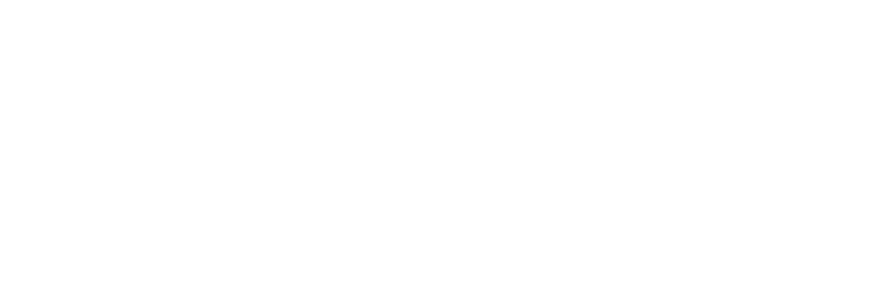
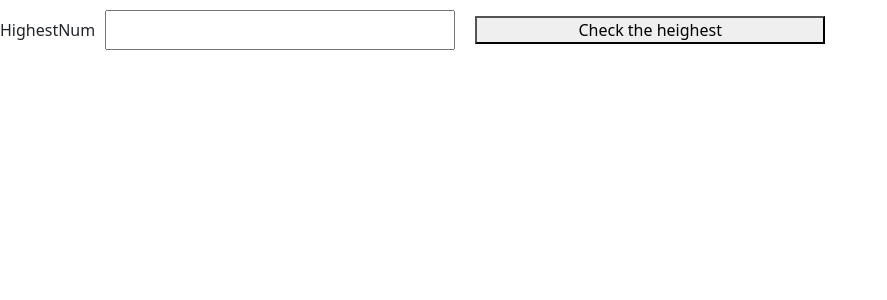
Before and after one commit to ravana09/gtSoftwareAcaedmy, a React (Create React App) app: page /HighestNum in a window 1280 px wide. Before the commit this address had no page. Shown: the top 300 px of the page, without its empty margins (0-887 px from the left). Built offline with nearby package versions, Linux system fonts and the light colour scheme.

Commit message:
"Added HighestNum component and route, modified ArrayObj component, and updated CountWords component"

```diff
--- a/src/App.js
+++ b/src/App.js
@@ -91,6 +91,7 @@
 import SumOfDigits from "./practice/test/SumOfDigits";
 import RemoveDuplicate from "./practice/test/RemoveDuplicate";
 import PrimenNumberRange from "./practice/test/PrimenNumberRange";
+import HighestNum from "./practice/Task/ArrayObj/HighestNum";
 
 function App() {
   return (
@@ -190,6 +191,7 @@
           <Route path="/SumOfDigits" element={<SumOfDigits/>} />
           <Route path="/RemoveDuplicate" element={<RemoveDuplicate/>} />
           <Route path="/PrimenNumberRange" element={<PrimenNumberRange/>} />
+          <Route path="/HighestNum" element={<HighestNum/>} />
 
 
 
--- a/src/Components/ArrayObj.js
+++ b/src/Components/ArrayObj.js
@@ -20,8 +20,10 @@
     console.log(arr.sort())
     console.log(b.sort())
     console.log(b.sort())
+    console.log(arr)
     console.log(arr.slice(0,3))
     console.log(arr.toString())
+    console.log(arr)
     console.log(arr.splice(1,2))
     console.log(arr)
     console.log(arr.splice(1,2,23,45))
--- /dev/null
+++ b/src/practice/Task/ArrayObj/HighestNum.js
@@ -0,0 +1,51 @@
+import React, { useState } from "react";
+
+function HighestNum() {
+  let [data, setdata] = useState(0);
+  let [result, setresult] = useState();
+
+  function calculateHighest() {
+    // let givenData=[1,9,23,35,46,8];
+    // console.log(typeof(givenData))
+
+    // let final=givenData.sort()
+    // console.log(givenData.sort((a,b) => a-b))
+
+    let givenData = data.split(",");
+    givenData = givenData.map((givenData) => parseInt(givenData));
+    console.log(givenData);
+    let final = givenData.sort((a, b) => a - b);
+    let indexValue = final.length - 1;
+    setresult(
+      <div>
+        <p>
+          The largest number is
+          <span>
+            <h1>{final.at(indexValue)}</h1>
+          </span>
+        </p>
+      </div>
+    );
+  }
+  return (
+    <div>
+      HighestNum
+      <input
+        type="text"
+        onChange={(e) => {
+          setdata(e.target.value);
+        }}
+      />
+      <button
+        onClick={() => {
+          calculateHighest();
+        }}
+      >
+        Check the heighest
+      </button>
+      {result}
+    </div>
+  );
+}
+
+export default HighestNum;
```
Also changed, not shown: src/practice/test/CountWords.js (+7 -8 lines).
